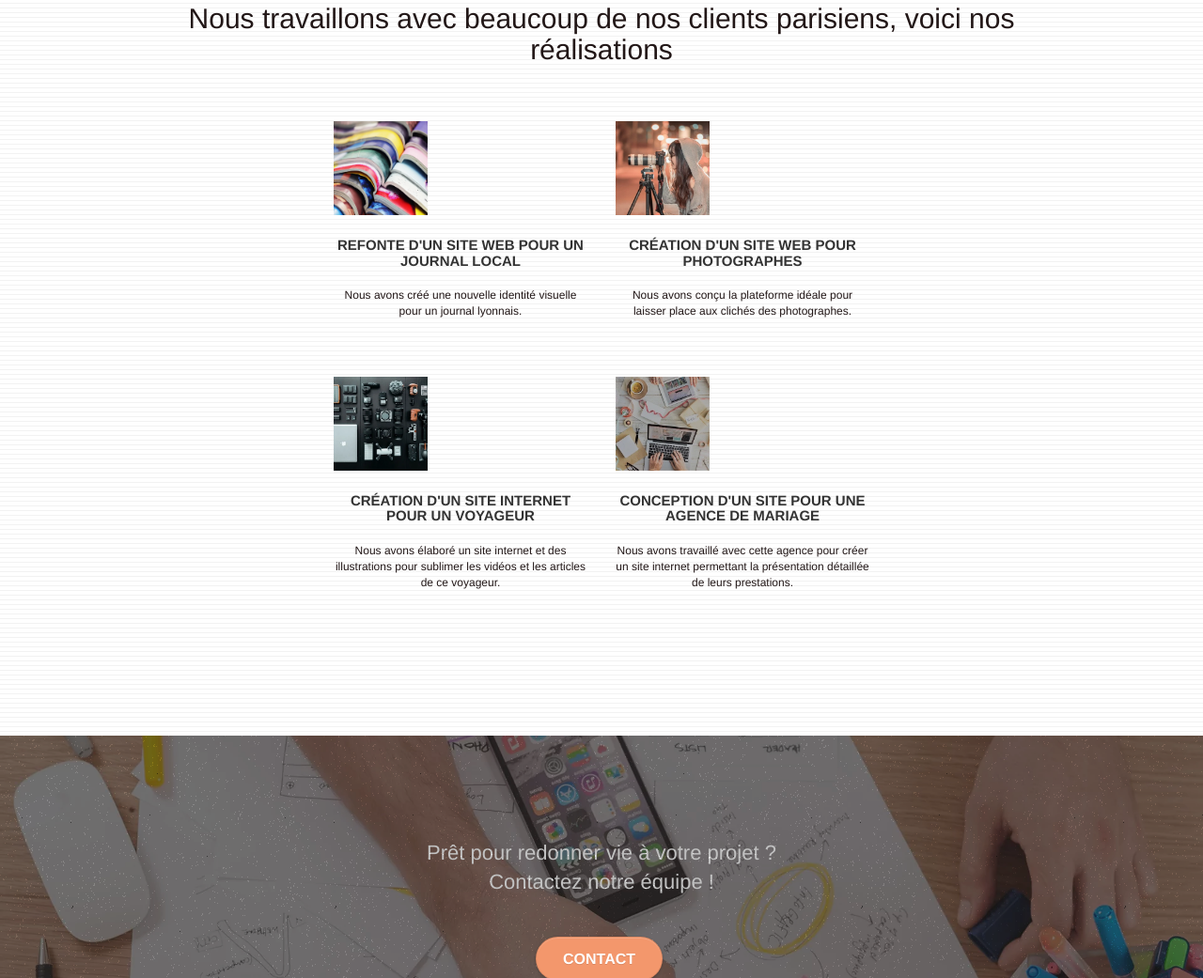
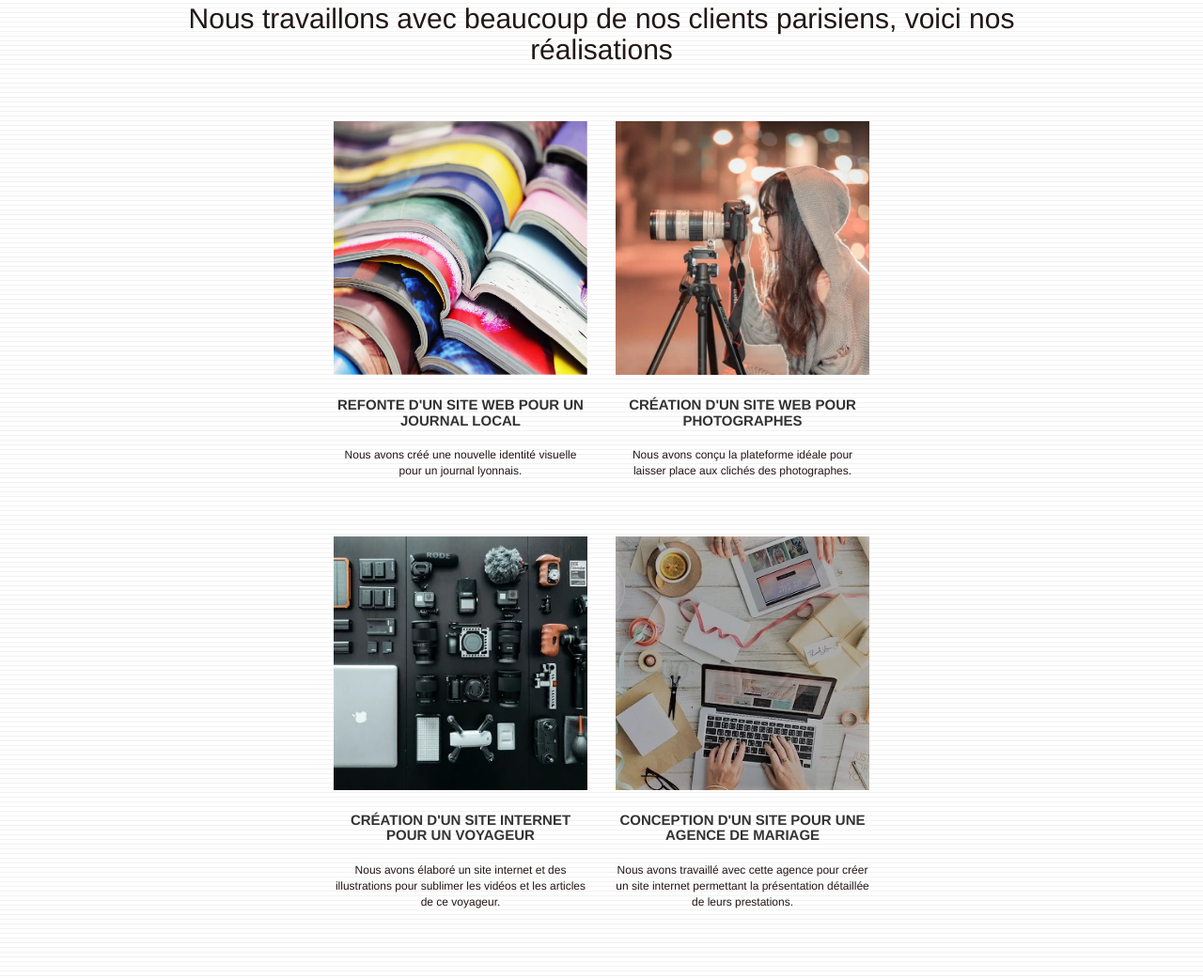
Before and after one commit to jeanbaptistealvens/LaPanthere_Optimisation, a plain HTML site: page index.html in a window 1280 px wide. Shown: the part 1840-2881 px from the top of the page at 94% size. Drawn offline with Linux system fonts and the light colour scheme.

Commit message:
Mettre width et height en dimensionnement en pourcentage
Pour une meilleures dimensionnement

```diff
--- a/index.html
+++ b/index.html
@@ -327,8 +327,8 @@
                       alt="paris web design logo agence web meilleure agence et refonte site web journal"
                       class="img-responsive
                               portfolio-thumb"
-                      width="100"
-                      height="100"
+                      width="100%"
+                      height="100%"
                    >
                   </picture>
                 </a>
@@ -357,8 +357,8 @@
                       class="img-responsive
                              portfolio-thumb"
                       alt="paris web design logo agence web meilleure agence, Création d'un site web pour photographes"
-                      width="100"
-                      height="100"
+                      width="100%"
+                      height="100%"
                    >
                   </picture>
                 </a>
@@ -388,8 +388,8 @@
                       src="img/3.png"
                       class="img-responsive portfolio-thumb"
                       alt="paris web design logo agence web meilleure agence, Création d'un site web pour voyageur"
-                      width="100"
-                      height="100"
+                      width="100%"
+                      height="100%"
                     >
                   </picture>
                 </a>
@@ -419,8 +419,8 @@
                       src="img/4.png"
                       class="img-responsive portfolio-thumb"
                       alt="paris web design logo agence web meilleure agence, Création d'un site web pour agence de mariage"
-                      width="100"
-                      height="100"
+                      width="100%"
+                      height="100%"
                     >
                   </picture>
                 </a>
```
